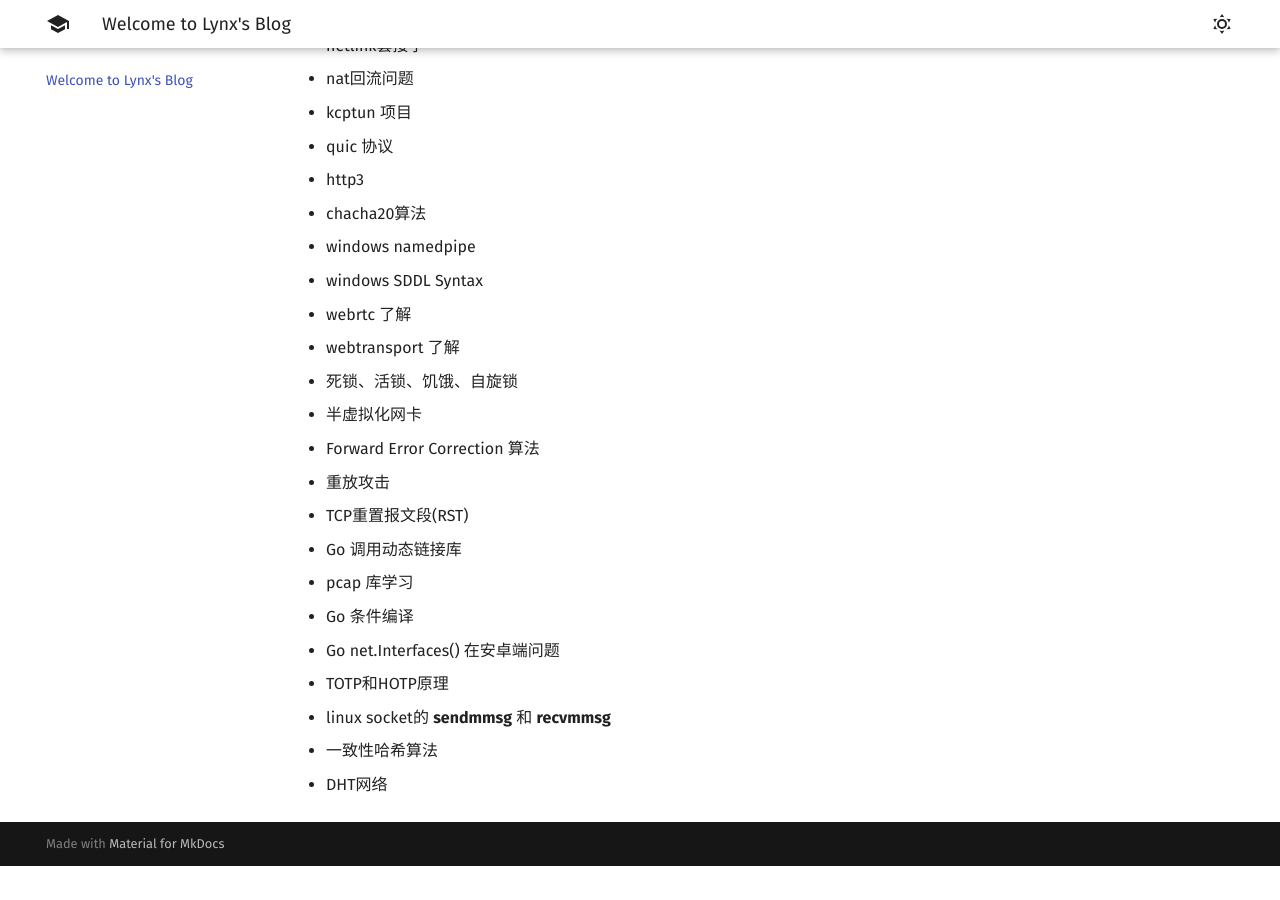
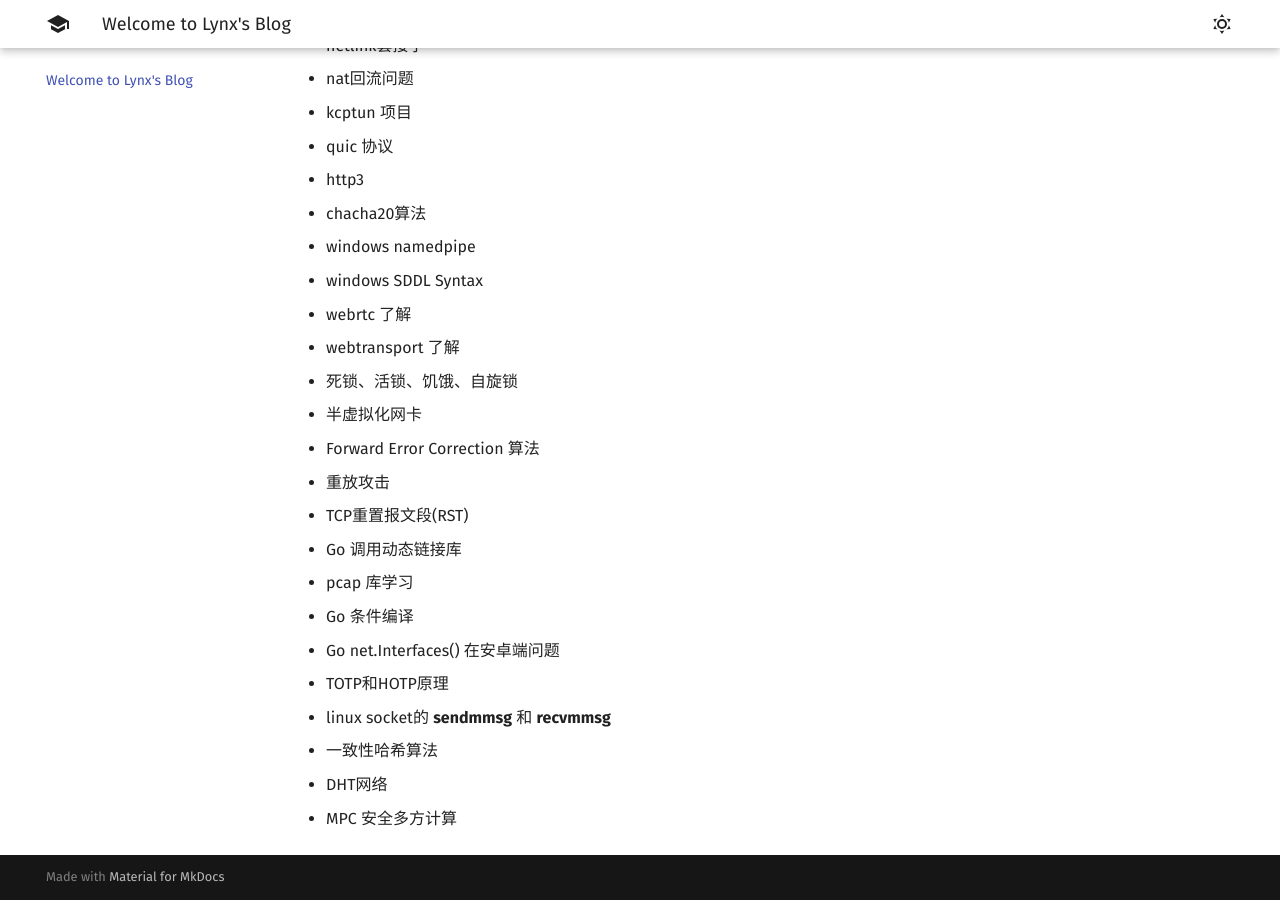
Before and after one commit to 1314liuwei/blog, an MkDocs documentation site: the page built from docs/index.md, in a window 1280 px wide and 900 px high, scrolled down 842 px. Built offline with MkDocs 1.6.1 and Material for MkDocs 9.7.7, drawn with Linux system fonts in a browser that asks for light colours; before the commit the page ends 1708 px from its top, so only the background shows below that.

Commit message:
2023/06/27 周二

```diff
--- a/docs/index.md
+++ b/docs/index.md
@@ -43,3 +43,4 @@
 - linux socket的 **sendmmsg** 和 **recvmmsg**
 - 一致性哈希算法
 - DHT网络
+- MPC 安全多方计算
```
